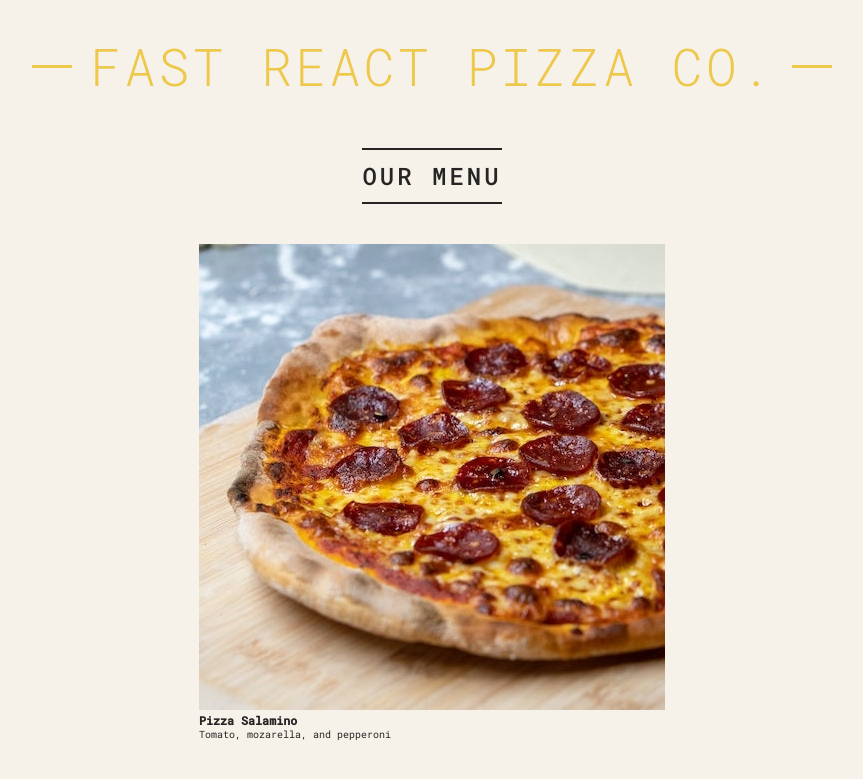
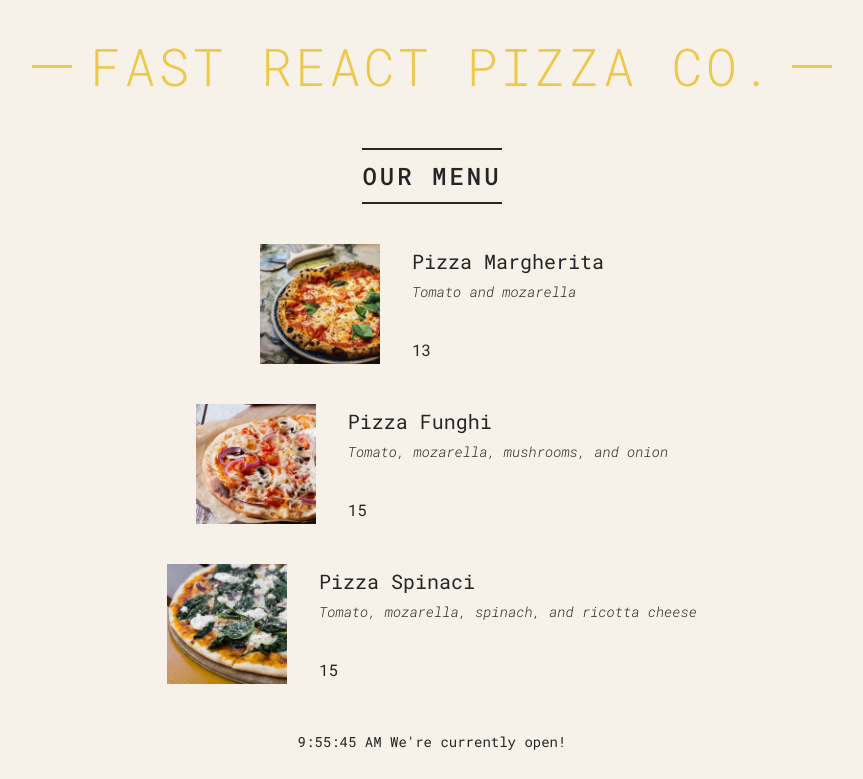
Before and after one commit to luismedinacoca/03-pizza-menu, a React (Vite) app: page / in a window 1280 px wide. Shown: the top 779 px of the page, without its empty margins (208-1071 px from the left). Built offline with nearby package versions, Linux system fonts and the light colour scheme.

Commit message:
Section 5: Working with Components, Props and JSX Lecture 042:  Passing and Receiving Props

```diff
--- a/src/components/Menu.jsx
+++ b/src/components/Menu.jsx
@@ -4,9 +4,24 @@
   return (
     <main className="menu">
       <h2>Our Menu</h2>
-      <Pizza />
-      <Pizza />
-      <Pizza />
+      <Pizza
+        name="Pizza Margherita"
+        ingredients="Tomato and mozarella"
+        photoName="pizzas/margherita.jpg"
+        price={10}
+      />
+      <Pizza
+        name="Pizza Funghi"
+        ingredients="Tomato, mozarella, mushrooms, and onion"
+        photoName="pizzas/funghi.jpg"
+        price={12}
+      />
+      <Pizza
+        name="Pizza Spinaci"
+        ingredients="Tomato, mozarella, spinach, and ricotta cheese"
+        price={12}
+        photoName="pizzas/spinaci.jpg"
+      />
     </main>
   );
 };
--- a/src/components/pizza.jsx
+++ b/src/components/pizza.jsx
@@ -45,12 +45,16 @@
   },
 ];
 
-const Pizza = () => {
+const Pizza = (props) => {
+  console.log(props);
   return (
-    <div>
-      <img src="pizzas/salamino.jpg" alt="Pizza Salamino" />
-      <h3>Pizza Salamino</h3>
-      <p>Tomato, mozarella, and pepperoni</p>
+    <div className="pizza">
+      <img src={props.photoName} alt={props.name} />
+      <div>
+        <h3>{props.name}</h3>
+        <p>{props.ingredients}</p>
+        <span>{props.price + 3}</span>
+      </div>
     </div>
   );
 };
```
